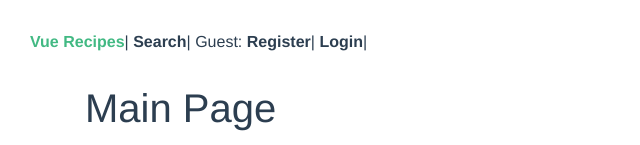
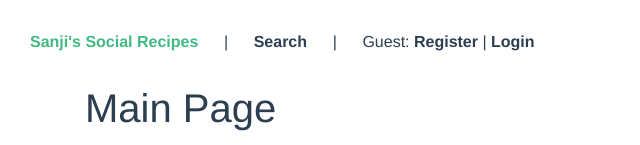
Before and after one commit to Web-Development-Environments-2023/assignment3_3-206119919_209488154, a Vue app: page / in a window 1280 px wide. Shown: the top 145 px of the page, without its empty margins (0-640 px from the left). Built offline with nearby package versions, Linux system fonts and the light colour scheme; no server answers.

Commit message:
nav design

```diff
--- a/src/App.vue
+++ b/src/App.vue
@@ -1,13 +1,13 @@
 <template>
   <div id="app">
     <div id="nav">
-      <router-link :to="{ name: 'main' }">Vue Recipes</router-link>|
+      <router-link :to="{ name: 'main' }">Sanji's Social Recipes</router-link>|
       <router-link :to="{ name: 'search' }">Search</router-link>|
       <!-- {{ !$root.store.username }} -->
       <span v-if="!$root.store.username">
         Guest:
-        <router-link :to="{ name: 'register' }">Register</router-link>|
-        <router-link :to="{ name: 'login' }">Login</router-link>|
+        <router-link :to="{ name: 'register' }"> Register </router-link>|
+        <router-link :to="{ name: 'login' }"> Login </router-link>
       </span>
       <span v-else>
         {{ $root.store.username }}: <button @click="Logout">Logout</button>|
--- a/src/scss/form-style.scss
+++ b/src/scss/form-style.scss
@@ -7,6 +7,10 @@
 }
 
 #nav {
+    display: flex;
+    flex-direction: row;
+    justify-content: flex-start;
+    column-gap: 2vw;
     padding: 30px;
 }
 
```
